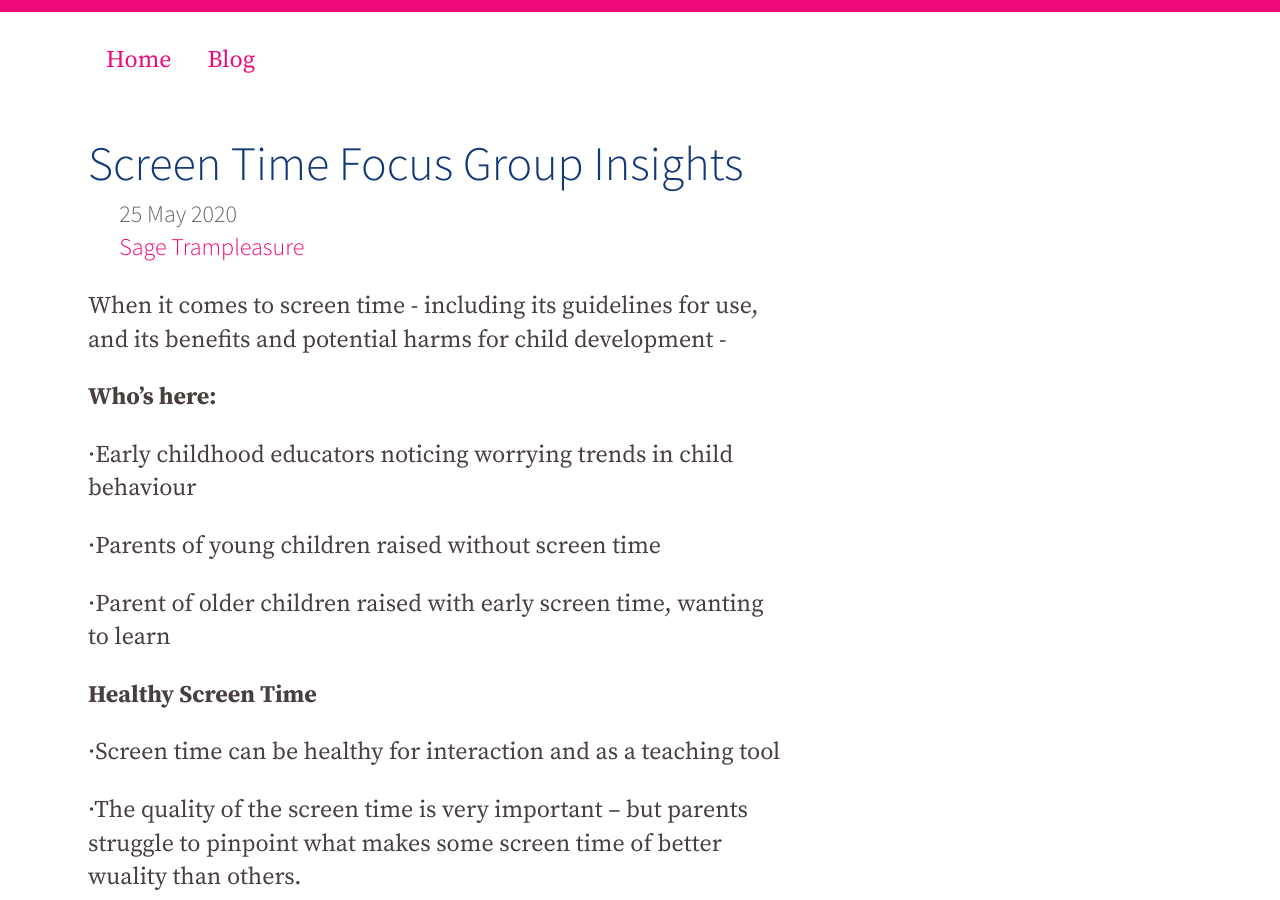
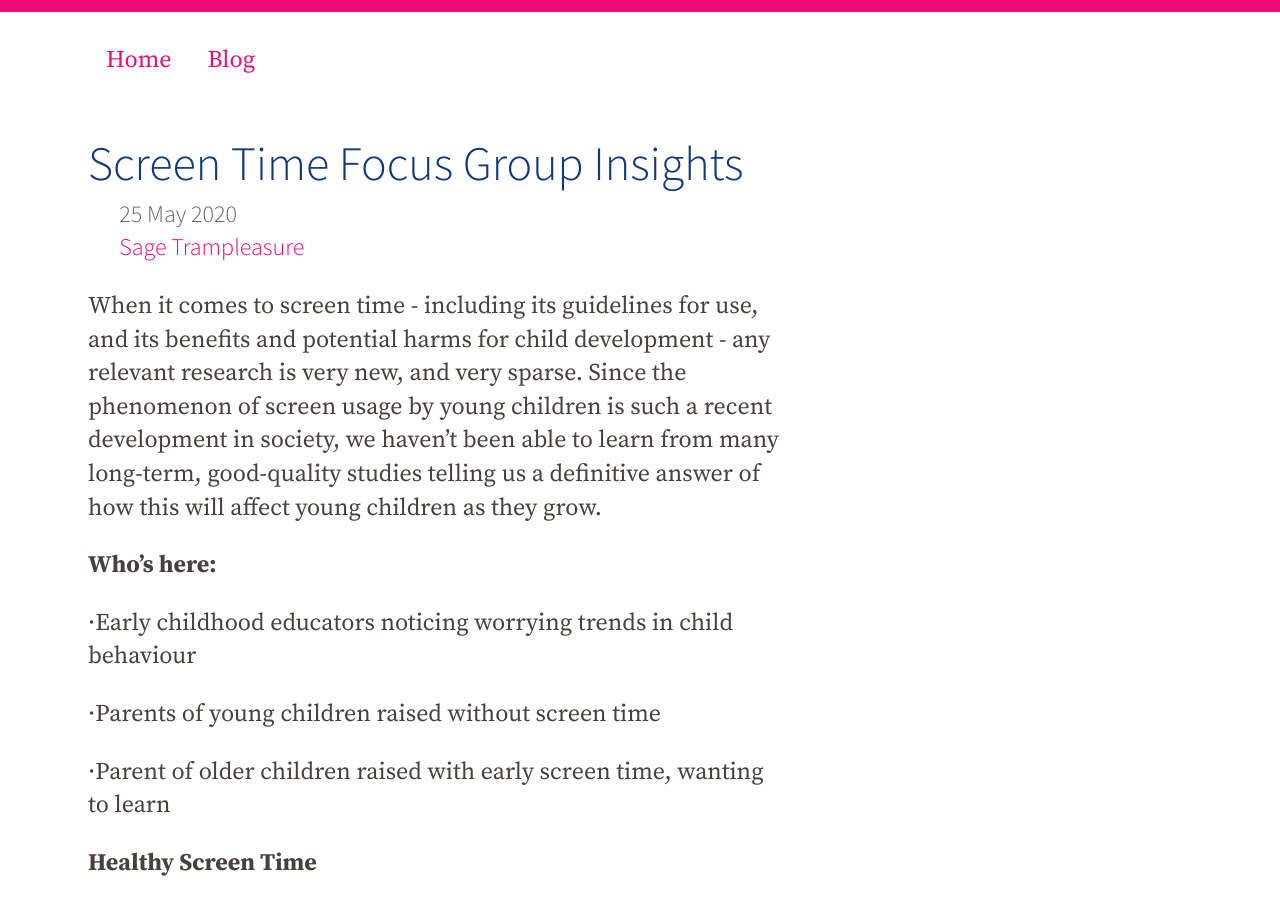
Before and after one commit to famliy-screen-time/familyscreentime.ca, a Jekyll site: the page built from _posts/2020-05-25-screen-time-focus-group-insights.md, in a window 1280 px wide and 900 px high. Built offline with Jekyll 4.4.1, drawn with Linux system fonts in a browser that asks for light colours; nearby versions of some CDN libraries.

Commit message:
Update Blog “2020-05-25-screen-time-focus-group-insights”

```diff
--- a/_posts/2020-05-25-screen-time-focus-group-insights.md
+++ b/_posts/2020-05-25-screen-time-focus-group-insights.md
@@ -4,7 +4,7 @@
 date: 2020-05-25T01:57:44.332Z
 author: sagetrampleasure
 ---
-When it comes to screen time - including its guidelines for use, and its benefits and potential harms for child development -
+When it comes to screen time - including its guidelines for use, and its benefits and potential harms for child development - any relevant research is very new, and very sparse. Since the phenomenon of screen usage by young children is such a recent development in society, we haven't been able to learn from many long-term, good-quality studies telling us a definitive answer of how this will affect young children as they grow.
 
 
 
```
